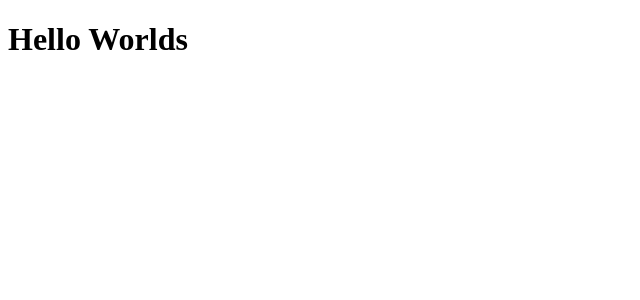
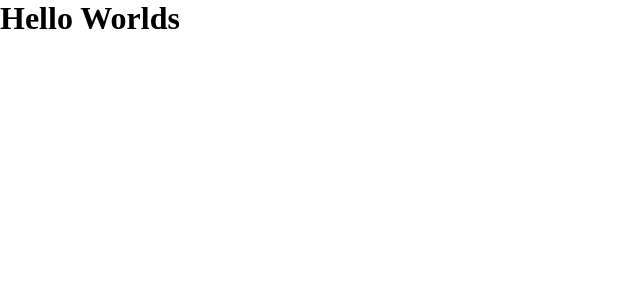
Before and after one commit to srsouzaj/git-explorer, a React app: page / in a window 1280 px wide. Shown: the top 300 px of the page, without its empty margins (0-640 px from the left). Built offline with nearby package versions, Linux system fonts and the light colour scheme.

Commit message:
Base de estilização ok

```diff
--- a/src/App.jsx
+++ b/src/App.jsx
@@ -1,3 +1,5 @@
+import './styles/global.scss'
+
 export function App() {
   return <h1> Hello Worlds</h1>
 }
--- /dev/null
+++ b/src/styles/global.scss
@@ -0,0 +1,9 @@
+*{
+  margin: 0;
+  padding: 0;
+  box-sizing: border-box;
+}
+
+body{
+  font: Arial, Helvetica, sans-serif;
+}
--- a/webpack.config.js
+++ b/webpack.config.js
@@ -1,8 +1,11 @@
 const path = require('path');
 const HtmlWebpackPlugin = require('html-webpack-plugin')
 
+const isDevelopment = process.env.NODE_ENV !== 'production';
+
 module.exports = {
-  mode: 'development',
+  mode: isDevelopment ? 'development' : 'production',
+  devtool: isDevelopment ? 'eval-source-map' : 'source-map',
   entry: path.resolve(__dirname, 'src', 'index.jsx'),
   output: {
     path: path.resolve(__dirname, 'dist'),
@@ -25,6 +28,11 @@
         test: /\.jsx$/,
         exclude: /node_modules/,
         use: 'babel-loader'
+      },
+      {
+        test: /\.scss$/,
+        exclude: /node_modules/,
+        use: ['style-loader', 'css-loader', 'sass-loader']
       }
     ],
   }
```
Also changed, not shown: package.json (+10 -1 lines), 1 other file (tests, documents, lock files or other folders).
